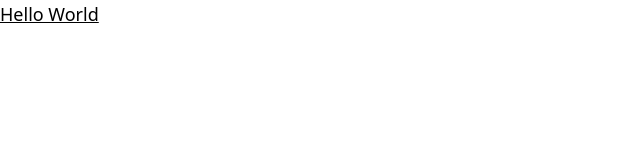
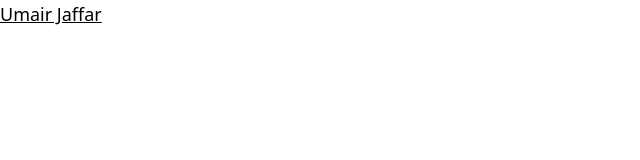
Before and after one commit to umairjaffar-dev/nextjs_dashboard, a Next.js app: page / in a window 1280 px wide. Shown: the top 160 px of the page, without its empty margins (0-640 px from the left). Built offline with nearby package versions, Linux system fonts and the light colour scheme.

Commit message:
change user name for testing purpose.

```diff
--- a/app/page.tsx
+++ b/app/page.tsx
@@ -3,7 +3,7 @@ import Image from "next/image";
 export default function Home() {
   return (
     <div>
-      <h1 className="text-lg text-black underline">Hello World</h1>
+      <h1 className="text-lg text-black underline">Umair Jaffar</h1>
     </div>
   );
 }
```
